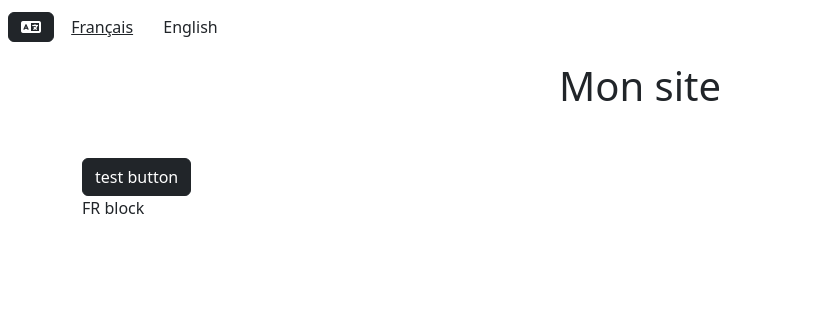
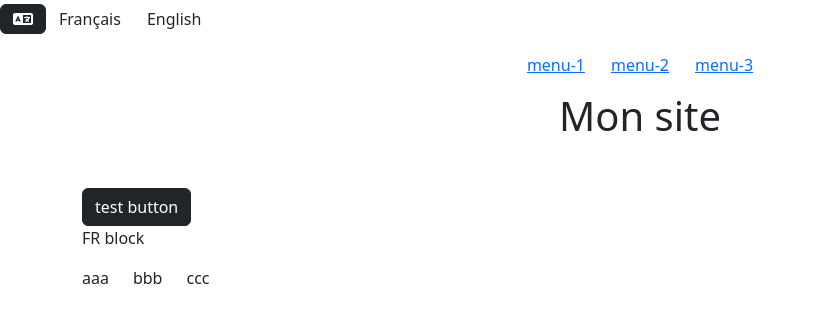
Before and after one commit to CedricBeausseron/translateSiteInFront, a website: page src/index.html in a window 1280 px wide. Both pictures are taken after a click on the label 31 px from the left and 27 px from the top of the page. Shown: the whole page, without its empty margins (0-817 px from the left). Drawn offline with nearby package versions, Linux system fonts and the light colour scheme; files that its build step writes are made by us from their sources.

Commit message:
css to scss

```diff
--- a/src/assets/js/theme.js
+++ b/src/assets/js/theme.js
@@ -0,0 +1,2 @@
+// document.querySelector("[ data-js-disabled ]").removeAttribute("data-js-disabled")
+// document.body.dataset.lang="fr";
--- a/src/index.html
+++ b/src/index.html
@@ -8,22 +8,42 @@
         <link rel="stylesheet" href="assets/css/style.min.css">
         <link rel="stylesheet" href="https://cdnjs.cloudflare.com/ajax/libs/font-awesome/6.2.0/css/all.min.css" integrity="sha512-xh6O/CkQoPOWDdYTDqeRdPCVd1SpvCA9XXcUnZS2FmJNp1coAFzvtCN9BmamE+4aHK8yyUHUSCcJHgXloTyT2A==" crossorigin="anonymous" referrerpolicy="no-referrer">
     </head>
-    <body data-js-disabled="true">
+    <body data-js-disabled class="">
+        <div class="row m-0 align-items-center">
             <input type="checkbox" id="changeLang">
-        <label for="changeLang" class="btn btn-dark"><i class="fa fa-language" aria-hidden="true"></i></label>
+            <label for="changeLang" class="btn btn-dark col-auto"><i class="fa fa-language" aria-hidden="true"></i></label>
             <input type="radio" id="frLang" name="selectLang" value="fr" checked>
-        <label for="frLang" class="btn">Français</label>
+            <label for="frLang" class="btn col-auto">Français</label>
             <input type="radio" id="enLang" name="selectLang" value="en">
-        <label for="enLang" class="btn">English</label>
+            <label for="enLang" class="btn col-auto">English</label>
 
+            <nav class="col-12">
+                <div class="row justify-content-center text-center py-2">
+                    <a class="col-auto btn btn-link">menu-1</a>
+                    <a class="col-auto btn btn-link">menu-2</a>
+                    <a class="col-auto btn btn-link">menu-3</a>
+                </div>
+            </nav>
+            <div class="col-12">
                 <div class="container">
-            <h1 class="text-center mt-3 mb-5">
+                    <h1 class="text-center mb-5">
                         <span lang="fr">Mon site</span>
                         <span lang="en">My site</span>
                     </h1>
                     <button class="btn btn-dark">test button</button>
                     <p lang="fr">FR block</p>
                     <p lang="en">EN block</p>
+
+                    <div class="row">
+                        <input type="text" id="aaa" class="d-none">
+                        <label for="aaa" class="col-auto">aaa</label>
+                        <input type="text" id="bbb" class="d-none">
+                        <label for="bbb" class="col-auto">bbb</label>
+                        <input type="text" id="aaa" class="d-none">
+                        <label for="ccc" class="col-auto">ccc</label>
+                    </div>
+                </div>
+            </div>
         </div>
 
 
--- a/src/style.scss
+++ b/src/style.scss
@@ -1,46 +1,60 @@
 :root{
-    /* --baseLang:"fr"; */
+    --color1:#fff;
+    --color2:purple;
 }
-/* [ lang ]:not([ lang="fr" ]) {
-    display:none;
-} */
-/* body[ data-js-disabled="true" ]  */
-body[ data-js-disabled="true" ] {
 
-    > input[ value="fr" ]:checked {
-        ~ [ lang="fr" ],
-        ~ * [ lang="fr" ] {
-            display:block;
+// A Styles
+// A - 1 - Languages
+[ lang ] {
+    display: none;
+}
+body[ data-lang ] {
+    > input,
+    > label {
+        display: none;
+    }
+}
+body[ data-lang = "fr" ] {
+    // background-color: red;
+    [ lang = "fr" ] {
+        display: block;
     }
 }
 
-    > input[ value="en" ]:checked {
-        ~ [ lang="en" ] ,
-        ~ * [ lang="en" ] {
+// B Javascript disabled elements
+// B - 1 - Languages
+#changeLang,
+#changeLang + label,
+input[ name = "selectLang" ],
+[ name = "selectLang" ] + label {
+    display: none;
+}
+
+body[ data-js-disabled ] {
+    [ name = "selectLang" ] + label {
         display:block;
+        visibility: hidden;
+    }
+    #changeLang {
+        + label {
+            display: block;
+        }
+        &:checked {
+            ~ [ name = "selectLang" ] + label {
+                visibility: visible;
             }
         }
     }
-[ lang ],
-[ name="selectLang" ] {
-    display: none;
+    input[ value = "fr" ]:checked {
+        ~ [ lang = "fr" ],
+        ~ * [ lang = "fr" ] {
+            display: block;
         }
-#changeLang {
-    display: none;
     }
-[ name="selectLang" ] + label {
-    visibility: hidden;
+    input[ value = "en" ]:checked {
+        ~ [ lang = "en" ] ,
+        ~ * [ lang = "en" ] {
+            display: block;
         }
-#changeLang + label {
-    margin-left:8px;
     }
-#changeLang:checked ~ [ name="selectLang" ] + label {
-    visibility: visible;
 }
-[ name="selectLang" ] + label,
-#changeLang + label {
-    margin-top:8px;
-}
-[ name="selectLang" ]:checked + label {
-    text-decoration: underline;
-}
```
Lines whose indentation alone changed are shown as unchanged.
